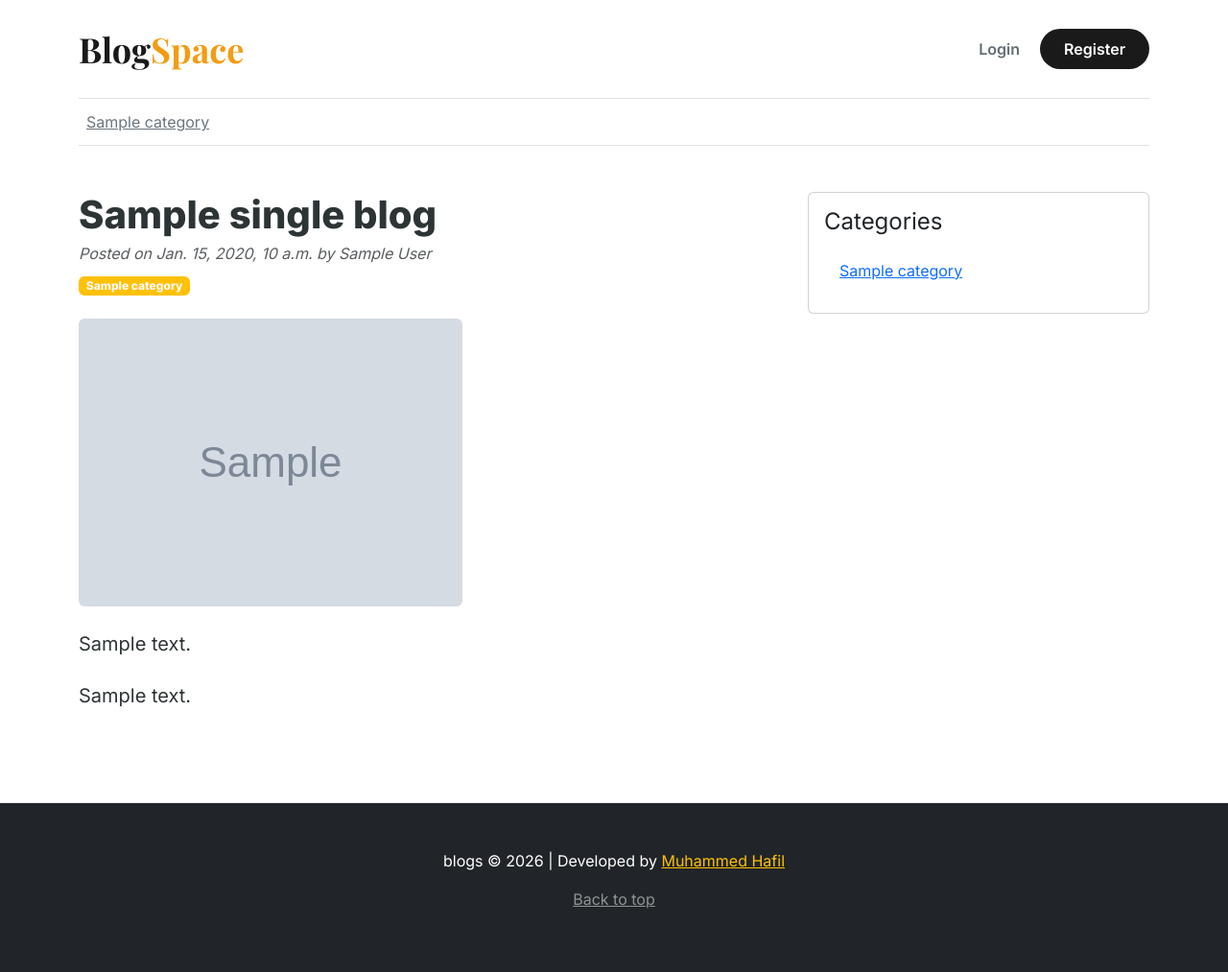
After one commit to hafilpk/Blogplace, a Django app: template templates/blog.html in a window 1280 px wide. The commit adds this page. Shown: the whole page at 96% size. Run offline with Django 5.2, Linux system fonts and the light colour scheme; the template is opened without the code that fills it: most values are stand-ins (such as "Sample title", 1, 10 or a date in 2020); grey boxes marked "Sample" are stand-in pictures; data that the repository does not hold is empty; some web fonts are replaced.

Commit message:
Blog page created and linked

```diff
--- a/main/urls.py
+++ b/main/urls.py
@@ -19,9 +19,12 @@ from django.urls import path, include
 from . import views
 from django.conf.urls.static import static
 from django.conf import settings
+from blog import views as BlogViews
+
 
 urlpatterns = [
     path('admin/', admin.site.urls),
     path('', views.home, name='home'),
     path('category/', include('blog.urls')),
+    path('<slug:slug>/', BlogViews.blogs, name="blogs")
 ] + static(settings.MEDIA_URL, document_root=settings.MEDIA_ROOT)
--- a/templates/base.html
+++ b/templates/base.html
@@ -10,12 +10,12 @@
     <link href="https://fonts.googleapis.com/css2?family=Inter:wght@400;600;800&family=Playfair+Display:ital,wght@0,700;1,700&display=swap" rel="stylesheet">
     <link rel="stylesheet" href="{% static 'css/home.css' %}">
 </head>
-
+<body>
 <div class="container">
     <header class="blog-header py-4">
         <div class="row flex-nowrap justify-content-between align-items-center">
             <div class="col-4">
-                <a class="blog-header-logo" href="#">Site<span>Logo</span></a>
+                <a class="blog-header-logo" href="#">Blog<span>Space</span></a>
             </div>
             <div class="col-4 d-flex justify-content-end align-items-center">
                 <a class="btn btn-login me-2" href="#">Login</a>
@@ -27,12 +27,11 @@
     <div class="nav-scroller py-1 mb-4 border-bottom border-top">
         <nav class="nav d-flex justify-content-between">
             {% for c in categories %}
-            <a class="p-2 link-secondary" href="#">{{ c.category_name }}</a>
+            <a class="p-2 link-secondary" href="{% url 'category_page' c.id %}">{{ c.category_name }}</a>
             {% endfor %}
         </nav>
     </div>
 </div>
-</body>
 
 {% block content%}
 
--- /dev/null
+++ b/templates/blog.html
@@ -0,0 +1,40 @@
+{% extends 'base.html' %}
+
+{% block content %}
+
+<div class="container mt-5">
+    <div class="row">
+        <div class="col-lg-8">
+            <article>
+                <header class="mb-4">
+                    <h1 class="fw-bolder mb-1">{{ single_blog.title }}</h1>
+                    <div class="text-muted fst-italic mb-2">Posted on {{ single_blog.created_at }} by {{ single_blog.author }}</div>
+                    <a class="badge bg-warning text-decoration-none text-light" href="#!">{{ single_blog.category }}</a>
+                </header>
+                <figure class="mb-4"><img class="img-fluid rounded" src="{{ single_blog.featured_image.url }}" alt="..." /></figure>
+                <section class="mb-5">
+                    <p class="fs-5 mb-4">{{ single_blog.short_description }}</p>
+                    <p class="fs-5 mb-4">{{ single_blog.blog_body }}</p>
+                </section>
+            </article>
+        </div>
+        <div class="col-lg-4">
+            <div class="card mb-4 p-3">
+                <h4 class="font-italic">Categories</h4>
+                <div class="card-body">
+                    <div class="row">
+                        <div class="col-sm-6">
+                            <ul class="list-unstyled mb-0">
+                                {% for cat in categories %}
+                                <li><a href="{% url 'category_page' cat.id %}">{{ cat.category_name }}</a></li>
+                                {% endfor %}
+                            </ul>
+                        </div>
+                    </div>
+                </div>
+            </div>
+        </div>
+    </div>
+</div>
+
+{% endblock %}
--- a/templates/category_page.html
+++ b/templates/category_page.html
@@ -3,7 +3,7 @@
         {% if posts %}
         {% for p in posts %}
         <article class="blog-post mb-5">
-            <h2 class="blog-post-title mb-1">{{p.title}}</h2>
+            <h2 class="blog-post-title mb-1"><a href="{% url "blogs" p.slug %}" class= "text-dark">{{p.title}}</a></h2>
             <p class="blog-post-meta">{{ p.created_at | timesince }} ago by <a href="#">{{ p.author }}</a></p>
             <p>{{ p.short_description | truncatewords:15 }}</p>
             <p>{{ p.blog_body }}</p>
--- a/templates/home.html
+++ b/templates/home.html
@@ -7,7 +7,7 @@
                 <span class="badge bg-warning text-dark mb-2">Featured</span>
                 <h1 class="display-4 font-serif italic">{{ post.title }}</h1>
                 <p class="lead my-3">{{ post.short_description }}</p>
-                <p class="lead mb-0"><a href="#" class="text-white fw-bold">Read More →</a></p>
+                <p class="lead mb-0"><a href="{% url 'blogs' post.slug %}" class="text-white fw-bold">Read More →</a></p>
             </div>
         </div>
     {% endif %}
@@ -24,7 +24,7 @@
                     <h3 class="mb-0">{{ posts.title }}</h3>
                     <div class="mb-1 text-muted">Jan 01</div>
                     <p class="card-text mb-auto">{{ post.short_description }}</p>
-                    <a href="#" class="stretched-link">Continue reading</a>
+                    <a href="{% url 'blogs' posts.slug %}" class="stretched-link">Continue reading</a>
                 </div>
                 <div class="col-auto d-none d-lg-block">
                     <img src="https://placehold.co/200x250/e0e0e0/666666?text=Thumbnail" alt="Placeholder">
@@ -42,7 +42,7 @@
             <h3 class="pb-4 mb-4 border-bottom font-serif italic">Recent Posts</h3>
             {% for p in post %}
             <article class="blog-post mb-5">
-                <h2 class="blog-post-title mb-1">{{p.title}}</h2>
+                <h2 class="display-16 font-serif italic"><a href="{% url 'blogs' p.slug %}" class="text-dark">{{ p.title }}</a></h2>
                 <p class="blog-post-meta">{{ p.created_at | timesince }} ago by <a href="#">{{ p.author }}</a></p>
                 <p>{{ p.short_description | truncatewords:15 }}</p>
                 <p>{{ p.blog_body }}</p>
```
Also changed, not shown: blog/views.py (+9 -1 lines).
